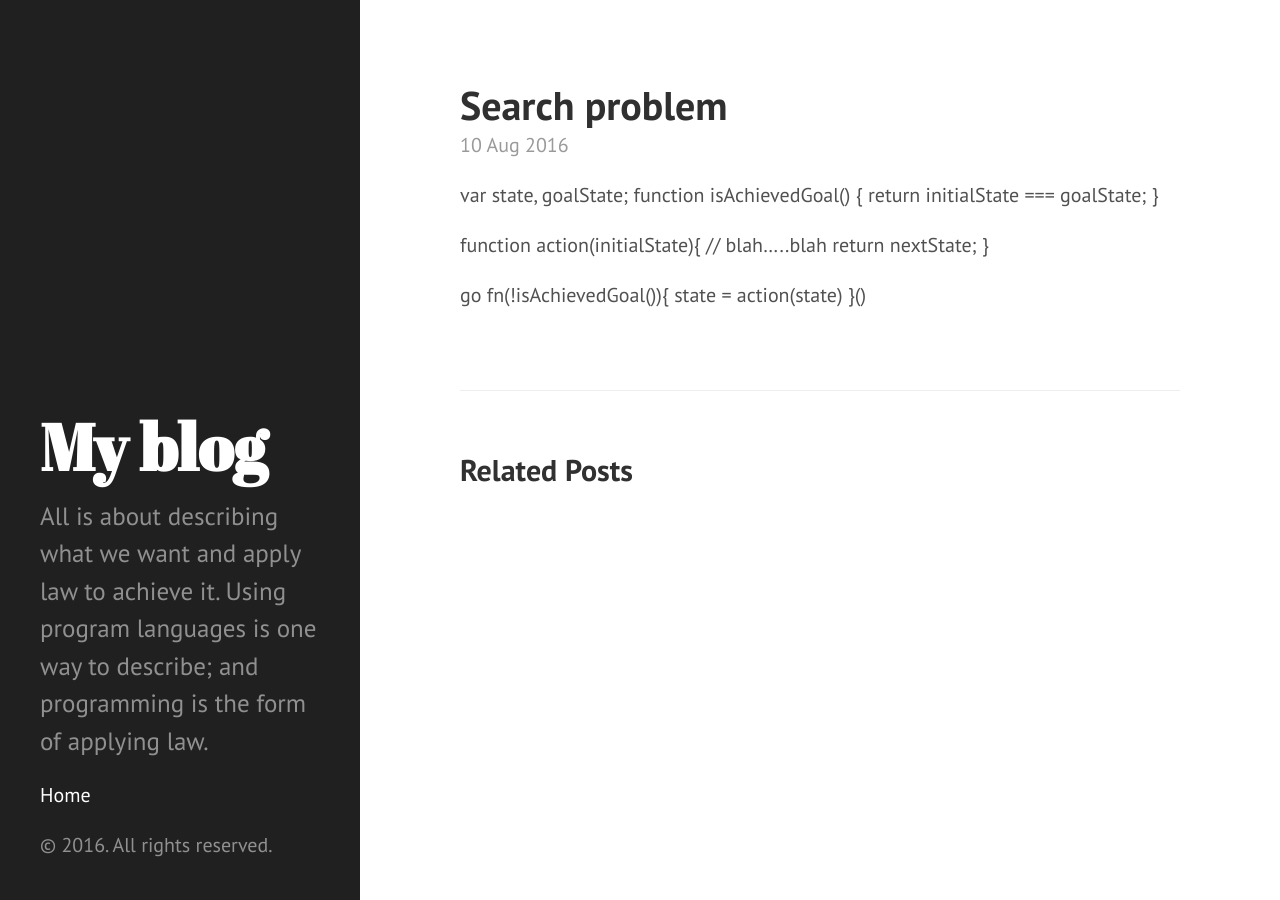
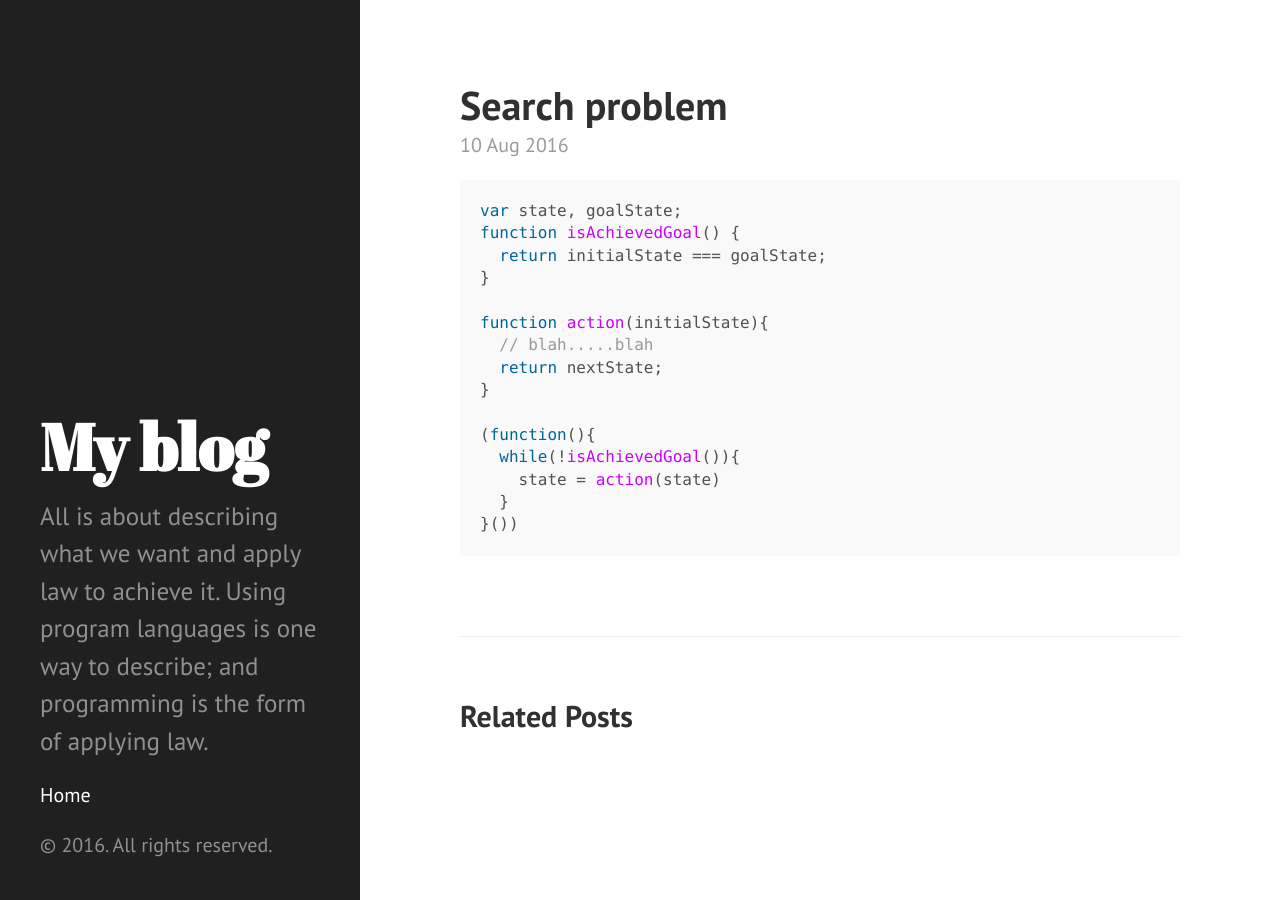
Before and after one commit to anhhh11/anhhh11.github.io, a Jekyll site: the page built from _posts/2016-08-10-search-problem.markdown, in a window 1280 px wide. Built offline with Jekyll 4.4.1, drawn with Linux system fonts in a browser that asks for light colours.

Commit message:
Update 2016-08-10-search-problem.markdown

````diff
--- a/_posts/2016-08-10-search-problem.markdown
+++ b/_posts/2016-08-10-search-problem.markdown
@@ -3,6 +3,7 @@ published: true
 title: Search problem
 layout: post
 ---
+```javascript
 var state, goalState;
 function isAchievedGoal() {
   return initialState === goalState;
@@ -13,6 +14,9 @@ function action(initialState){
   return nextState;
 }
 
-go fn(!isAchievedGoal()){
-  state = action(state)
-}()
+(function(){
+  while(!isAchievedGoal()){
+    state = action(state)
+  }
+}())
+```
````
